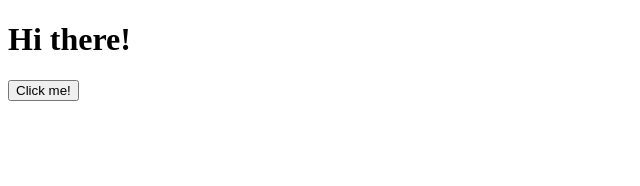
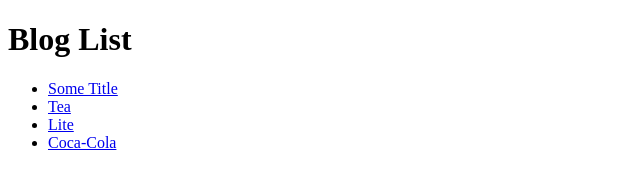
Before and after one commit to SalvatoreBonaccorso/TryAngularJs, a plain HTML site: page src/index.html in a window 1280 px wide. Shown: the whole page, without its empty margins (0-640 px from the left). Drawn offline with nearby package versions, Linux system fonts and the light colour scheme.

Commit message:
add looping in a template with ng-repeat

```diff
--- a/src/js/app/blog-list/blog-list.component.js
+++ b/src/js/app/blog-list/blog-list.component.js
@@ -5,14 +5,16 @@ angular.module('blogList')
         templateUrl: '/src/templates/blog-list.html',
         controller: function ($scope) {
 
-       /*      var blogItems = [
-                {title},
-                {},
-                {},
-                {},
-                {}
-            ]; */
-            $scope.title = 'Hi there!';
+            var blogItems = [
+                {title:"Some Title", id:1, description:"This is a book"},
+                {title:"Tea", id:2, description:"This is a book"},
+                {title:"Lite", id:3, description:"This is a book"},
+                {title:"Coca-Cola", id:4, description:"This is a book"}
+            ];
+
+            $scope.items = blogItems;
+
+            $scope.title = 'Blog List';
             $scope.clicks = 0;
 
             $scope.someClickTest = function () {
--- a/src/templates/blog-list.html
+++ b/src/templates/blog-list.html
@@ -1,4 +1,6 @@
-<div>
-    <h1>{{ title }}</h1>
-    <button ng-click="someClickTest()">Click me!</button>
-</div>
+<h1>{{ title }}</h1>
+<ul ng-if='items.length > 0'>
+    <li ng-repeat="item in items">
+        <a ng-href='/blog/{{item.id}}'/>{{item.title}}
+    </li>
+</ul>
```
Also changed, not shown: src/js/app/blog-list/blog-list.html (line endings or trailing spaces).
